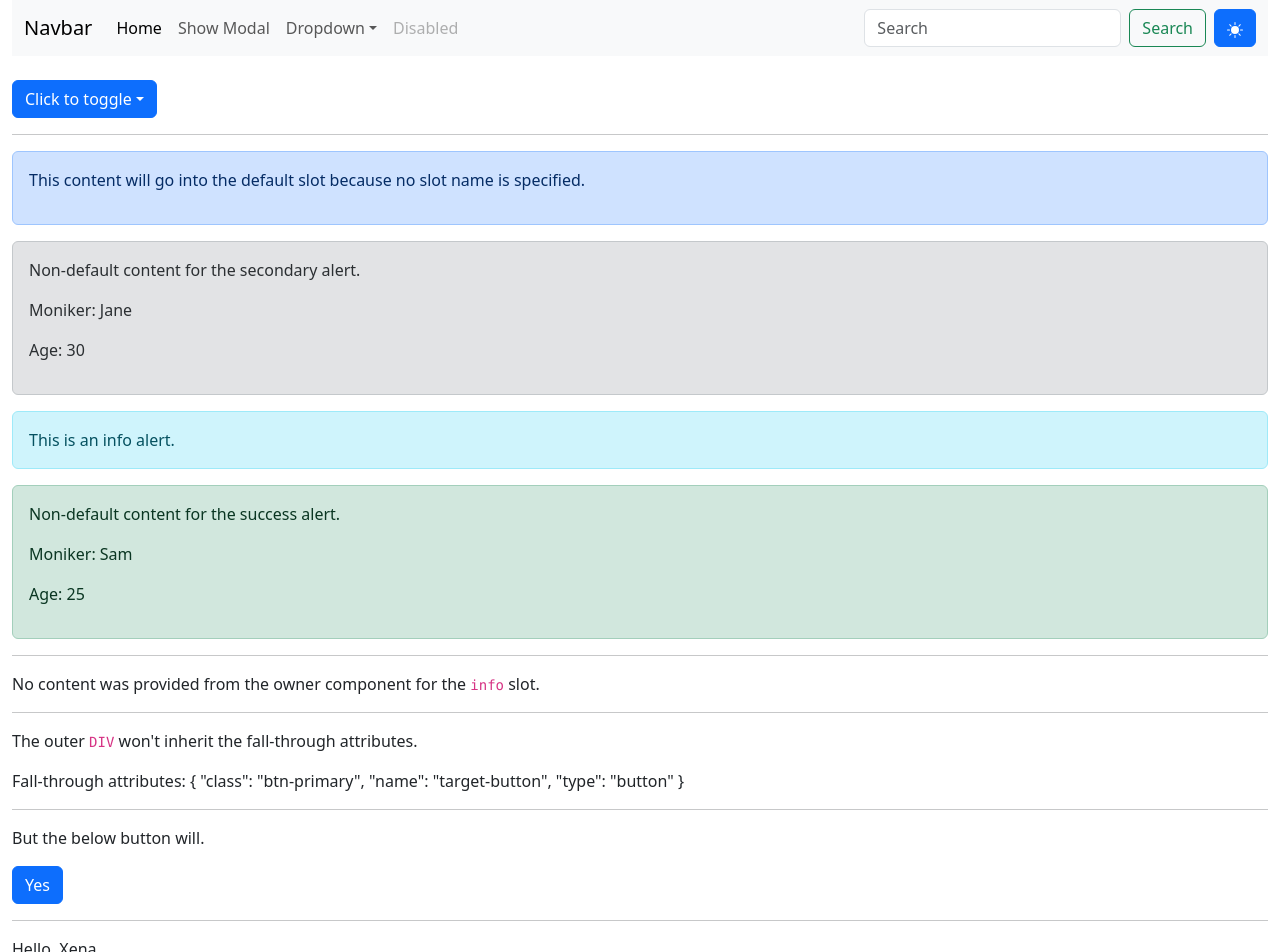
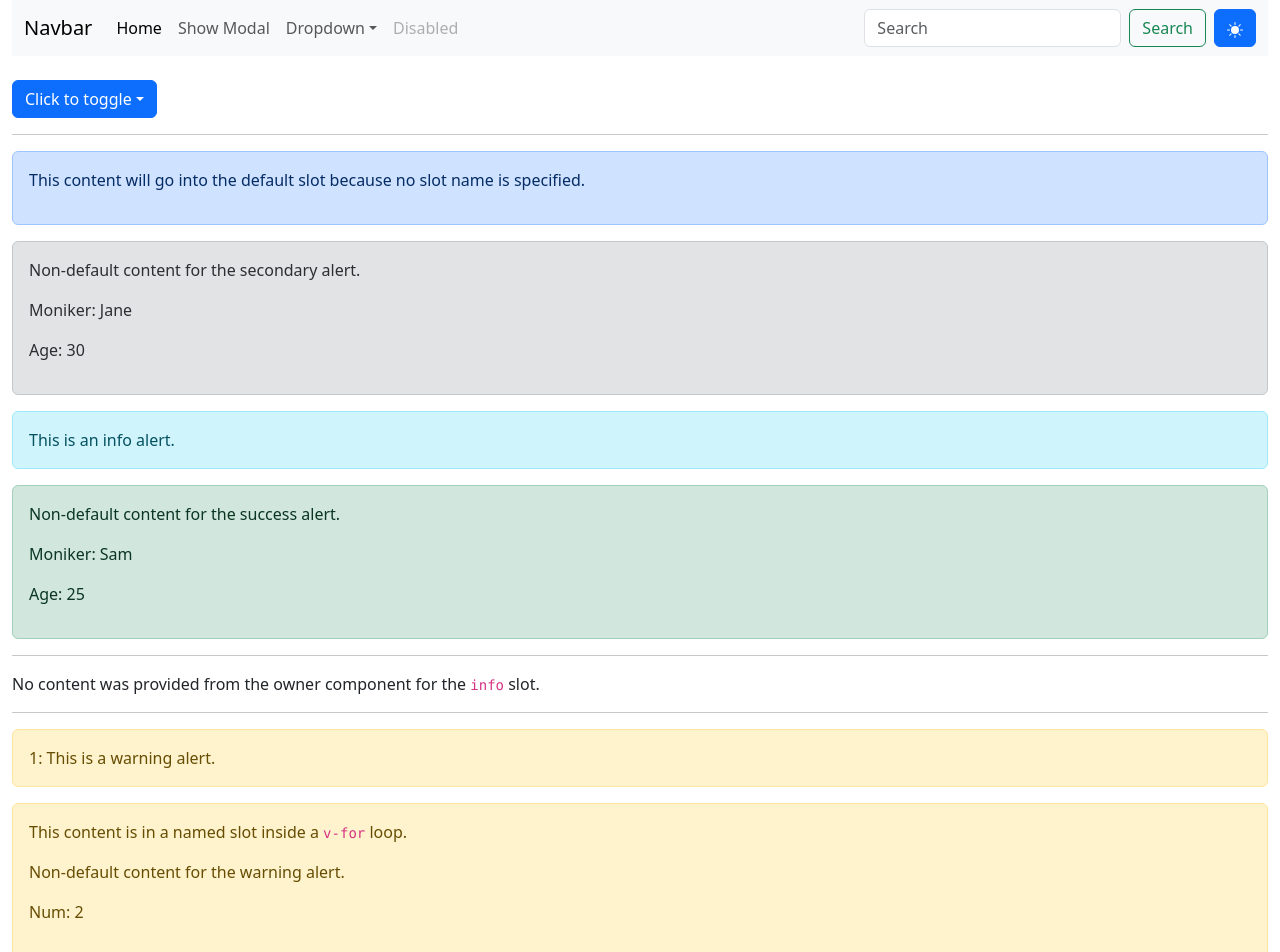
Before and after one commit to FlameWolf/vue-project, a Vue app: page / in a window 1280 px wide. Shown: the top 952 px of the page. Built offline with nearby package versions, Linux system fonts and the light colour scheme.

Commit message:
Add named slot inside a `v-for` loop

```diff
--- a/src/App.vue
+++ b/src/App.vue
@@ -64,6 +64,13 @@
 			<p>Moniker: {{ successProps.moniker }}</p>
 			<p>Age: {{ successProps.age }}</p>
 		</template>
+		<template #warning="warningProps">
+			<template v-if="warningProps.num % 2 === 0">
+				<p >This content is in a named slot inside a <code>v-for</code> loop.</p>
+				<p>Non-default content for the warning alert.</p>
+				<p>Num: {{ warningProps.num }}</p>
+			</template>
+		</template>
 	</SlotDemo2>
 	<FallThroughAttrsDemo class="btn-primary" name="target-button" type="button"/>
 	<VModelDemo v-model.first.capitalise="demoProps"/>
--- a/src/components/SlotDemo2.vue
+++ b/src/components/SlotDemo2.vue
@@ -20,4 +20,9 @@ const slots = useSlots();
 	<hr/>
 	<p v-if="!slots.info">No content was provided from the owner component for the <code>info</code> slot.</p>
 	<hr/>
+	<template v-for="num in 10">
+		<div class="alert alert-warning" role="alert">
+			<slot name="warning" :num="num">{{ num }}: This is a warning alert.</slot>
+		</div>
+	</template>
 </template>
```
